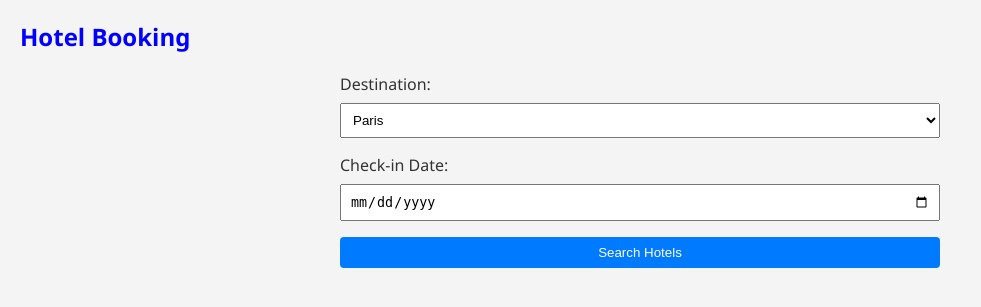
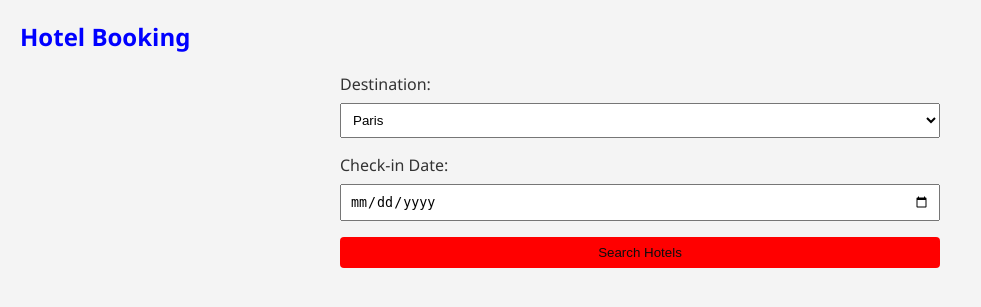
Before and after one commit to spiker08/travel_booking, a Flask app: page / in a window 1280 px wide. Shown: the top 307 px of the page, without its empty margins (0-981 px from the left). Run offline with Flask 3, Linux system fonts and the light colour scheme.

Commit message:
final changes

```diff
--- a/src/templates/index.html
+++ b/src/templates/index.html
@@ -34,15 +34,15 @@
         }
 
         button {
-            background-color: #007BFF;
-            color: white;
+            background-color: #ff0000;
+            color: rgb(13, 13, 13);
             border: none;
             border-radius: 4px;
             cursor: pointer;
         }
 
         button:hover {
-            background-color: #007BFF;
+            background-color: #f2f6f9;
         }
 
         .hotel-list {
```
